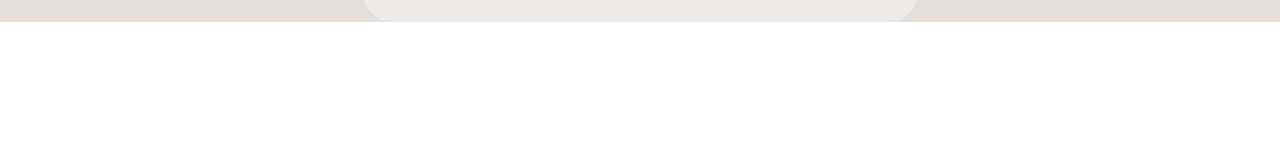
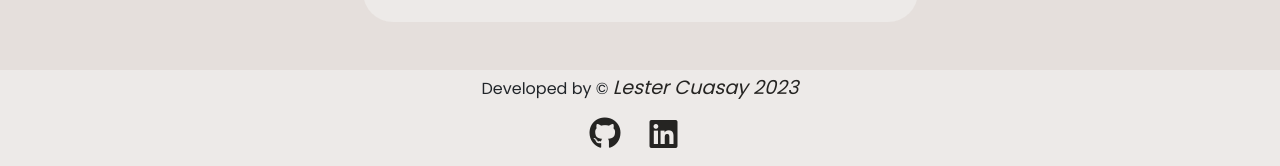
Before and after one commit to LesterCuasay/Project-5, a React (Create React App) app in the folder frontend/: page /tasks/create in a window 1280 px wide. Shown: the part 870-1036 px from the top of the page. Before the commit the page ends 892 px from the top, so only its background shows below. Built offline with nearby package versions, Linux system fonts and the light colour scheme; no server answers.

Commit message:
feat - added a footer and styled it

```diff
--- a/frontend/src/App.js
+++ b/frontend/src/App.js
@@ -6,6 +6,7 @@ import "./api/axiosDefaults";
 import SignUpForm from "./pages/auth/SignUpForm";
 import SignInForm from "./pages/auth/SignInForm";
 import TaskCreateForm from "./pages/tasks/TaskCreateForm";
+import Footer from "./components/Footer";
 
 function App() {
 
@@ -21,6 +22,7 @@ function App() {
           <Route render={() => <p>Page not found!</p>} />
         </Switch>
       </Container>
+      <Footer />
     </div>
   );
 }
--- /dev/null
+++ b/frontend/src/components/Footer.js
@@ -0,0 +1,50 @@
+import React from "react";
+import Container from "react-bootstrap/Container";
+import Row from "react-bootstrap/Row";
+import Col from "react-bootstrap/Col";
+
+import styles from "../styles/Footer.module.css";
+
+const Footer = () => {
+  return (
+    <footer className={`${styles.Footer} mt-5`}>
+      <Container className="d-flex justify-content-center text-center">
+        <Row>
+          <Col>
+            <div className="mt-1">
+              Developed by &copy;{" "}
+              <a
+                className="font-italic"
+                href="https://github.com/LesterCuasay?tab=repositories"
+                target="_blank"
+                rel="noopener noreferrer"
+              >
+                Lester Cuasay 2023
+              </a>
+            </div>
+            <div className="mb-1">
+              <a
+                className=" btn-floating m-1"
+                href="https://github.com/LesterCuasay?tab=repositories"
+                target="_blank"
+                rel="noopener noreferrer"
+              >
+                <i className="fab fa-github"></i>
+              </a>
+              <a
+                className="btn btn-floating m-1"
+                href="https://www.linkedin.com/in/lester-cuasay/"
+                target="_blank"
+                rel="noopener noreferrer"
+              >
+                <i className="fab fa-linkedin"></i>
+              </a>
+            </div>
+          </Col>
+        </Row>
+      </Container>
+    </footer>
+  );
+};
+
+export default Footer;
--- /dev/null
+++ b/frontend/src/styles/Footer.module.css
@@ -0,0 +1,11 @@
+.Footer {
+    background: var(--second-bg-color);
+    width: 100%;
+    position: sticky;
+    top: 100vh;
+}
+
+.Footer i {
+    font-size: 2rem;
+    vertical-align: middle;
+}
```
